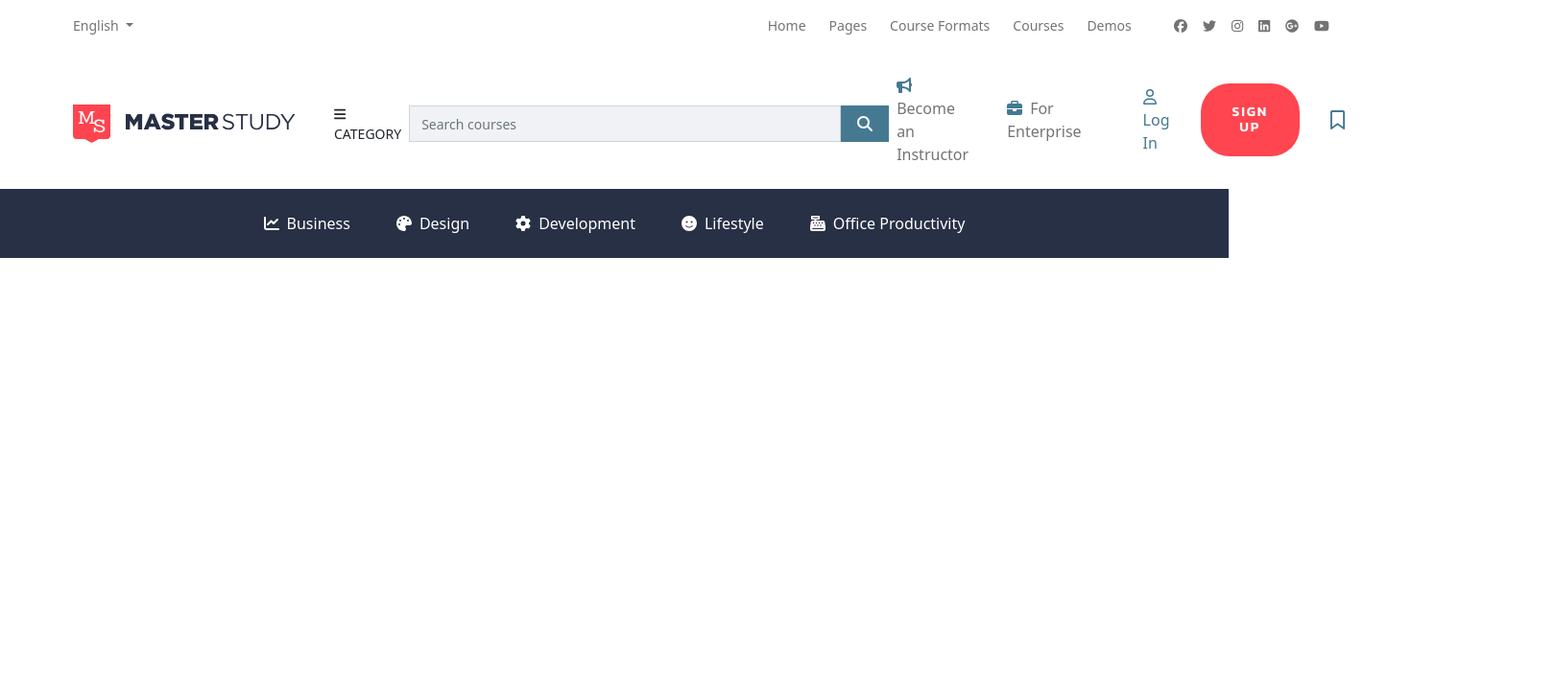
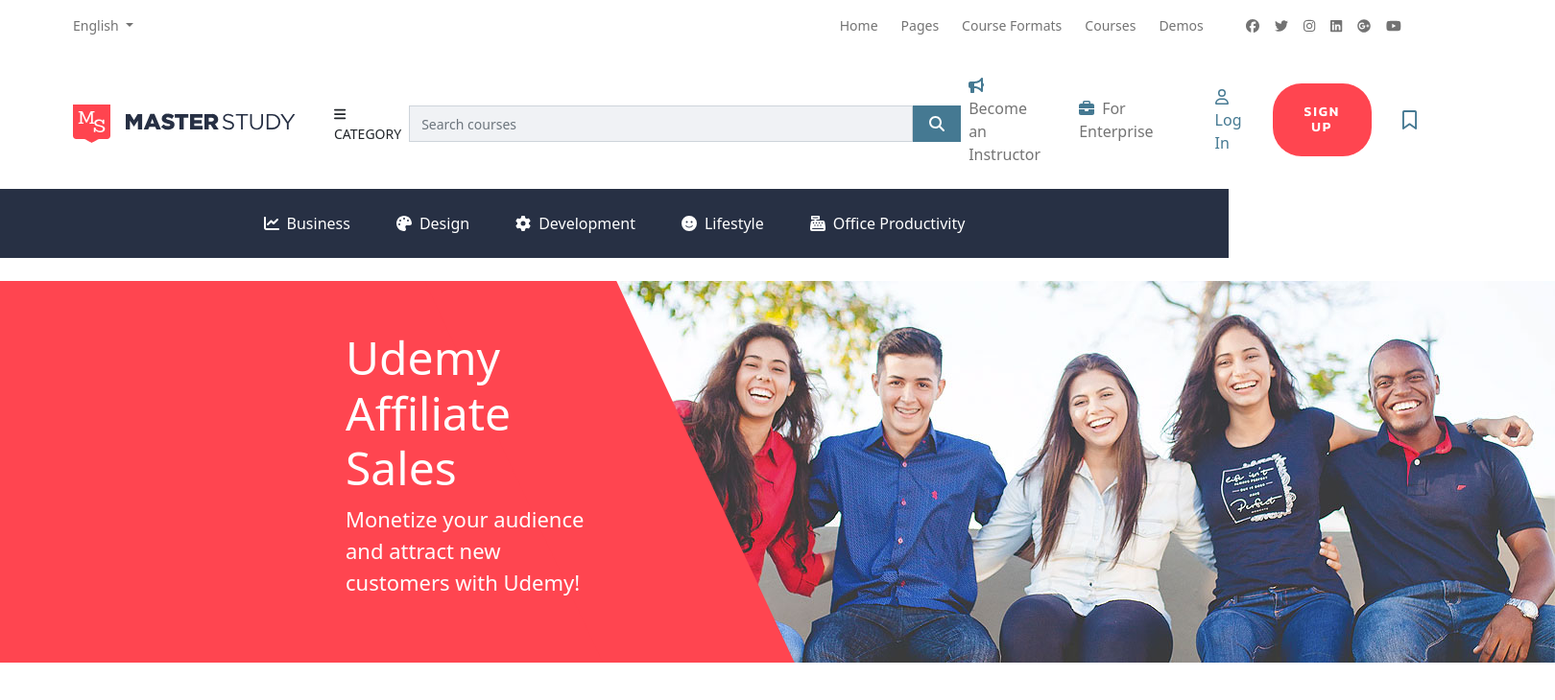
Before and after one commit to sgraziola/proj-html-vuejs, a Vue app: page / in a window 1280 px wide. Shown: the top 730 px of the page at 96% size, 1620 px wide, since content can reach past the window. Built offline with nearby package versions, Linux system fonts and the light colour scheme.

Commit message:
MasterStudy: Add jumbotron

```diff
--- a/src/App.vue
+++ b/src/App.vue
@@ -1,18 +1,20 @@
 <script>
 import AppHeader from './components/AppHeader.vue';
+import AppMain from './components/AppMain.vue';
 
 export default {
   name: "App",
   components: {
-    AppHeader
+    AppHeader,
+    AppMain
   }
 }
 </script>
 
 <template>
   <AppHeader />
-  <main id="site_main"></main>
-  <!-- site_main -->
+  <AppMain />
+
   <footer id="site_footer"></footer>
   <!-- /#site_footer -->
 </template>
--- a/src/components/AppHeader.vue
+++ b/src/components/AppHeader.vue
@@ -13,22 +13,9 @@ export default {
 
 <template>
     <header id="site_header">
-        <div class="nav_container">
-            <NavbarItem />
-            <!-- /.navbar -->
-        </div>
-        <!-- /.nav_container -->
+        <NavbarItem />
         <SubCategory />
         <!-- /.subcategory -->
     </header>
     <!-- /#site_header -->
 </template>
-
-<style lang="scss" scoped>
-header {
-    .nav_container {
-        max-width: 90%;
-        margin: auto;
-    }
-}
-</style>
--- /dev/null
+++ b/src/components/AppMain.vue
@@ -0,0 +1,22 @@
+<script>
+import JumbotronItem from './JumbotronItem.vue';
+
+
+export default {
+    name: "AppMain",
+    components: {
+        JumbotronItem
+    }
+}
+</script>
+
+<template>
+    <main id="site_main">
+        <JumbotronItem />
+    </main>
+    <!-- site_main -->
+</template>
+
+<style lang="scss" scoped>
+
+</style>
--- /dev/null
+++ b/src/components/JumbotronItem.vue
@@ -0,0 +1,55 @@
+<script>
+
+export default {
+    name: "JumbotronItem",
+}
+</script>
+
+<template>
+    <div class="jumbotron d-flex py-4">
+        <div class="col-6 position-relative text-white d-flex align-items-center">
+            <div class="jumbo_text">
+                <h1>Udemy Affiliate Sales</h1>
+                <p>Monetize your audience and attract new customers with Udemy!</p>
+            </div>
+            <div class="trapezium"></div>
+        </div>
+        <div class="col-6">
+            <img src="../assets/img/slide-1.jpg" alt="">
+        </div>
+    </div>
+    <!-- /.jumbotron -->
+</template>
+
+<style lang="scss" scoped>
+@use '../assets/scss/partials/variables' as *;
+
+.jumbotron>.col-6 {
+    background-color: $ms_primary;
+
+    .jumbo_text {
+        z-index: 100;
+        margin-left: 360px;
+
+        h1 {
+            font-size: 3rem;
+        }
+
+        p {
+            font-size: 22px;
+            width: 93%;
+        }
+    }
+}
+
+.trapezium {
+    background-color: $ms_primary;
+    width: 200px;
+    height: 100%;
+    position: absolute;
+    top: 0;
+    right: -95px;
+    transform: skew(25deg);
+    z-index: 99;
+}
+</style>
--- a/src/components/NavbarBot.vue
+++ b/src/components/NavbarBot.vue
@@ -66,7 +66,7 @@ export default {
 
     .src_bar {
         font-size: 14px;
-        width: 450px;
+        width: 525px;
         background-color: $ms_src_bg;
     }
 
--- a/src/components/NavbarItem.vue
+++ b/src/components/NavbarItem.vue
@@ -12,6 +12,7 @@ export default {
 </script>
 
 <template>
+    <div class="nav_container">
         <nav class="navbar navbar-expand">
             <div class="container-fluid">
                 <div class="collapse navbar-collapse flex-wrap">
@@ -22,4 +23,17 @@ export default {
                 </div>
             </div>
         </nav>
+        <!-- /.navbar -->
+    </div>
+    <!-- /.nav_container -->
+
 </template>
+
+<style lang="scss" scoped>
+header {
+    .nav_container {
+        max-width: 90%;
+        margin: auto;
+    }
+}
+</style>
```
Lines whose indentation alone changed are shown as unchanged.
